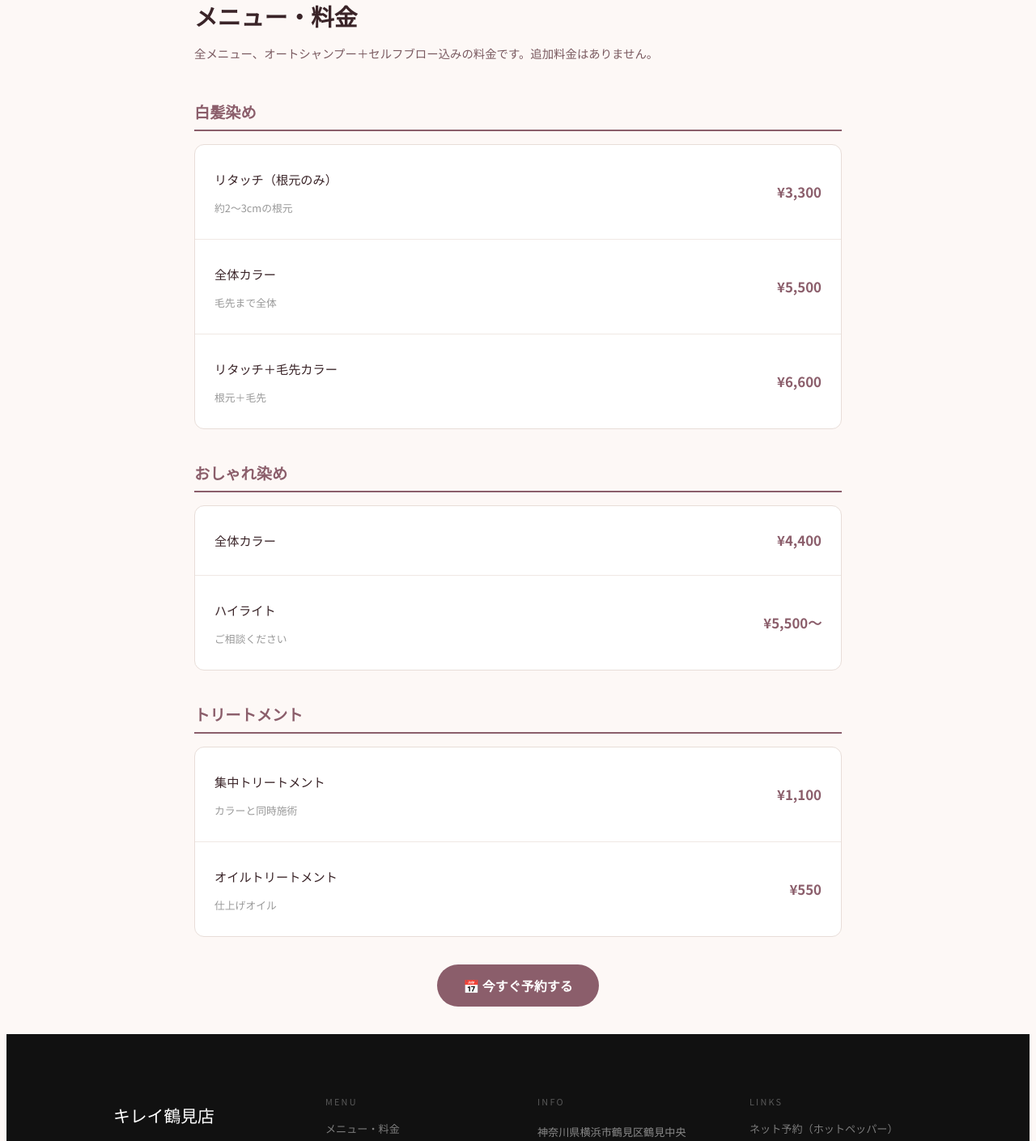
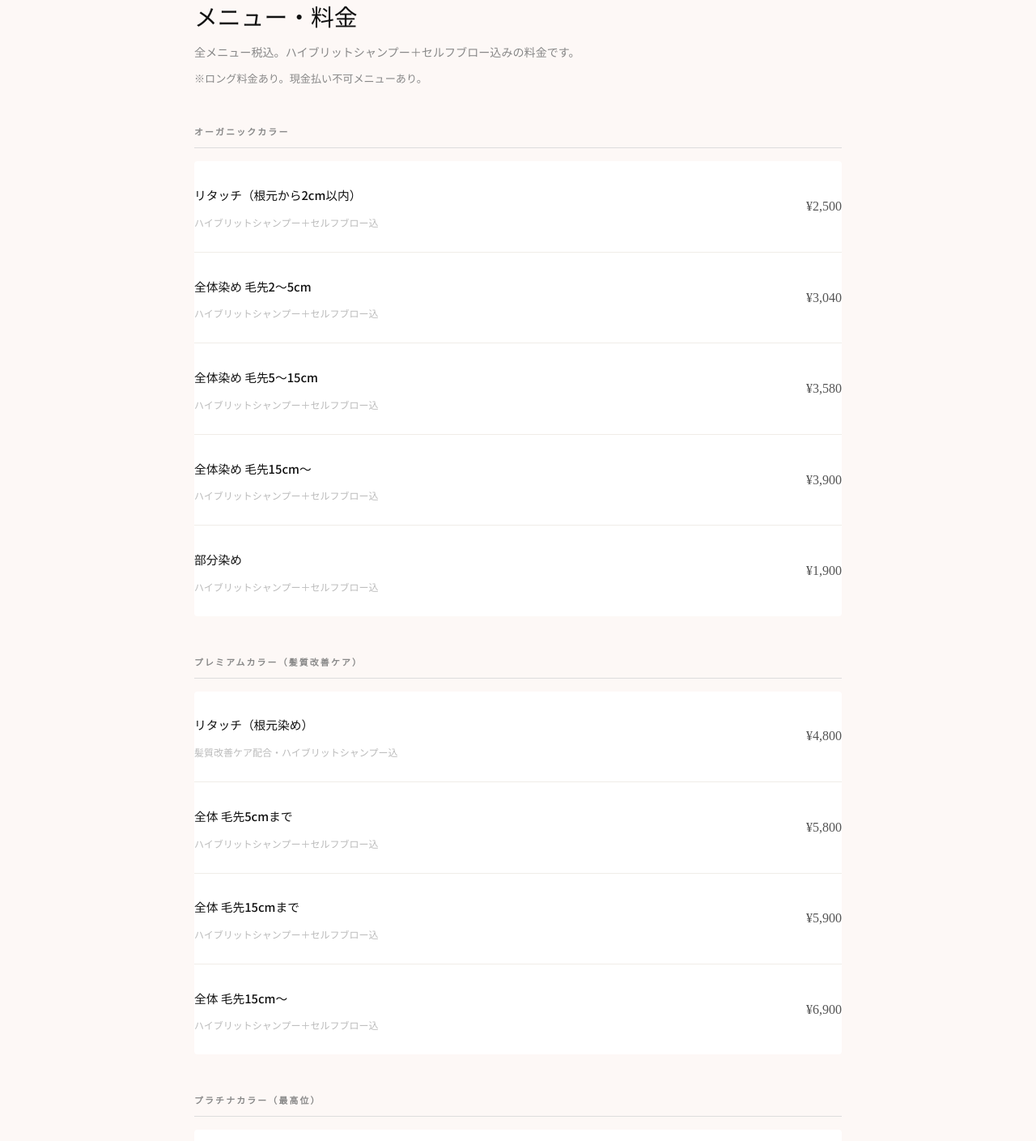
Before and after one commit to okuwabara07-gif/kirei-tsurumi, a Next.js app: page /menu in a window 1280 px wide. Shown: the part 120-1529 px from the top of the page at 81% size. Built offline with nearby package versions, Linux system fonts and the light colour scheme.

Commit message:
feat: correct menu prices, add privacy policy

```diff
--- a/app/menu/page.tsx
+++ b/app/menu/page.tsx
@@ -1,43 +1,66 @@
+import Link from "next/link";
 export default function MenuPage() {
   const menus = [
-    { category: "白髪染め", items: [
-      { name: "リタッチ（根元のみ）", price: "¥3,300", note: "約2〜3cmの根元" },
-      { name: "全体カラー", price: "¥5,500", note: "毛先まで全体" },
-      { name: "リタッチ＋毛先カラー", price: "¥6,600", note: "根元＋毛先" },
+    { category: "オーガニックカラー", items: [
+      { name: "リタッチ（根元から2cm以内）", price: "¥2,500", note: "ハイブリットシャンプー＋セルフブロー込" },
+      { name: "全体染め 毛先2〜5cm", price: "¥3,040", note: "ハイブリットシャンプー＋セルフブロー込" },
+      { name: "全体染め 毛先5〜15cm", price: "¥3,580", note: "ハイブリットシャンプー＋セルフブロー込" },
+      { name: "全体染め 毛先15cm〜", price: "¥3,900", note: "ハイブリットシャンプー＋セルフブロー込" },
+      { name: "部分染め", price: "¥1,900", note: "ハイブリットシャンプー＋セルフブロー込" },
     ]},
-    { category: "おしゃれ染め", items: [
-      { name: "全体カラー", price: "¥4,400", note: "" },
-      { name: "ハイライト", price: "¥5,500〜", note: "ご相談ください" },
+    { category: "プレミアムカラー（髪質改善ケア）", items: [
+      { name: "リタッチ（根元染め）", price: "¥4,800", note: "髪質改善ケア配合・ハイブリットシャンプー込" },
+      { name: "全体 毛先5cmまで", price: "¥5,800", note: "ハイブリットシャンプー＋セルフブロー込" },
+      { name: "全体 毛先15cmまで", price: "¥5,900", note: "ハイブリットシャンプー＋セルフブロー込" },
+      { name: "全体 毛先15cm〜", price: "¥6,900", note: "ハイブリットシャンプー＋セルフブロー込" },
+    ]},
+    { category: "プラチナカラー（最高位）", items: [
+      { name: "全体染め", price: "¥8,900", note: "毛髪強化＋酸性キューティクルケア配合" },
+      { name: "全体染め（期間限定）", price: "¥5,900", note: "現金払い不可" },
     ]},
     { category: "トリートメント", items: [
-      { name: "集中トリートメント", price: "¥1,100", note: "カラーと同時施術" },
-      { name: "オイルトリートメント", price: "¥550", note: "仕上げオイル" },
+      { name: "スタンダードトリートメント", price: "¥1,200", note: "白髪染め施術のお客様用" },
+      { name: "プロケアトリートメント", price: "¥1,700", note: "白髪染め施術のお客様用" },
+      { name: "クリニークストリートメント", price: "¥2,200〜", note: "髪質改善・期間限定" },
+    ]},
+    { category: "シャンプーのみ", items: [
+      { name: "シャンプー単品", price: "¥2,000", note: "ハイブリットシャンプー＋セルフブロー込" },
+      { name: "シャンプー＋スタンダードトリートメント", price: "¥3,200", note: "白髪染めなしのお客様用" },
+      { name: "シャンプー＋プロケアトリートメント", price: "¥3,700", note: "白髪染めなしのお客様用" },
+      { name: "シャンプー＋髪質改善トリートメント", price: "¥4,200", note: "白髪染めなしのお客様用" },
     ]},
   ];
   return (
     <div style={{ maxWidth:"800px", margin:"0 auto", padding:"3rem 1rem" }}>
-      <h1 style={{ fontFamily:"serif", fontSize:"1.8rem", color:"#3a2428", marginBottom:"0.5rem" }}>メニュー・料金</h1>
-      <p style={{ color:"#7a5a60", fontSize:"0.9rem", marginBottom:"3rem" }}>全メニュー、オートシャンプー＋セルフブロー込みの料金です。追加料金はありません。</p>
+      <h1 style={{ fontFamily:"serif", fontSize:"1.8rem", color:"#111", marginBottom:"0.5rem", fontWeight:400 }}>メニュー・料金</h1>
+      <p style={{ color:"#888", fontSize:"0.88rem", marginBottom:"0.75rem" }}>全メニュー税込。ハイブリットシャンプー＋セルフブロー込みの料金です。</p>
+      <p style={{ color:"#888", fontSize:"0.82rem", marginBottom:"3rem" }}>※ロング料金あり。現金払い不可メニューあり。</p>
       {menus.map(cat => (
-        <div key={cat.category} style={{ marginBottom:"2.5rem" }}>
-          <h2 style={{ fontFamily:"serif", fontSize:"1.2rem", color:"#8B5E6B", borderBottom:"2px solid #8B5E6B", paddingBottom:"0.5rem", marginBottom:"1rem" }}>{cat.category}</h2>
-          <div style={{ background:"#fff", borderRadius:"12px", overflow:"hidden", border:"1px solid #e8ddd8" }}>
+        <div key={cat.category} style={{ marginBottom:"3rem" }}>
+          <h2 style={{ fontSize:"0.68rem", letterSpacing:"0.2em", color:"#888", borderBottom:"1px solid #ddd", paddingBottom:"0.75rem", marginBottom:"1rem" }}>{cat.category}</h2>
+          <div style={{ background:"#fff", borderRadius:"4px", overflow:"hidden" }}>
             {cat.items.map((item, i) => (
-              <div key={item.name} style={{ display:"flex", justifyContent:"space-between", alignItems:"center", padding:"1rem 1.5rem", borderBottom:i<cat.items.length-1?"1px solid #f0e8e4":"none" }}>
+              <div key={item.name} style={{ display:"flex", justifyContent:"space-between", alignItems:"center", padding:"1rem 0", borderBottom:i<cat.items.length-1?"1px solid #f0ede8":"none" }}>
                 <div>
-                  <p style={{ fontSize:"0.95rem", color:"#3a2428", fontWeight:500 }}>{item.name}</p>
-                  {item.note && <p style={{ fontSize:"0.8rem", color:"#999" }}>{item.note}</p>}
+                  <p style={{ fontSize:"0.92rem", color:"#111", fontWeight:500 }}>{item.name}</p>
+                  <p style={{ fontSize:"0.75rem", color:"#bbb", marginTop:"3px" }}>{item.note}</p>
                 </div>
-                <span style={{ fontSize:"1.05rem", fontWeight:700, color:"#8B5E6B" }}>{item.price}</span>
+                <span style={{ fontSize:"1rem", color:"#555", fontFamily:"serif", whiteSpace:"nowrap", marginLeft:"1rem" }}>{item.price}</span>
               </div>
             ))}
           </div>
         </div>
       ))}
-      <div style={{ textAlign:"center", marginTop:"3rem" }}>
-        <a href="https://beauty.hotpepper.jp" target="_blank" rel="noopener"
-          style={{ background:"#8B5E6B", color:"#fff", padding:"14px 32px", borderRadius:"30px", fontSize:"1rem", fontWeight:700, textDecoration:"none" }}>
-          📅 今すぐ予約する
+      <div style={{ background:"#f7f5f2", borderRadius:"8px", padding:"1.5rem", marginTop:"1rem", marginBottom:"3rem" }}>
+        <p style={{ fontSize:"0.85rem", color:"#555", lineHeight:2 }}>
+          お支払い：カード（Visa / Master / JCB / AMEX他）・PayPay対応<br />
+          営業時間：10:00〜18:00（最終受付17:00）／ 定休日：不定休
+        </p>
+      </div>
+      <div style={{ textAlign:"center" }}>
+        <a href="https://beauty.hotpepper.jp/slnH000501100/" target="_blank" rel="noopener"
+          style={{ background:"#111", color:"#fff", padding:"16px 56px", fontSize:"0.82rem", letterSpacing:"0.2em", textDecoration:"none" }}>
+          予　約
         </a>
       </div>
     </div>
--- a/app/page.tsx
+++ b/app/page.tsx
@@ -6,10 +6,10 @@ const features = [
   { num: "04", title: "PayPay対応", desc: "券売機・PayPay対応。追加料金なしの明朗会計。" },
 ];
 const menu = [
-  { name: "白髪染め リタッチ", price: "¥3,300〜", note: "根元のみ" },
-  { name: "白髪染め 全体", price: "¥5,500〜", note: "毛先まで" },
-  { name: "おしゃれ染め", price: "¥4,400〜", note: "全体カラー" },
-  { name: "トリートメント", price: "¥1,100〜", note: "カラーと同時" },
+  { name: "オーガニックカラー リタッチ", price: "¥2,500", note: "根元から2cm以内" },
+  { name: "オーガニックカラー 全体", price: "¥3,040〜", note: "毛先の長さにより変動" },
+  { name: "プレミアムカラー リタッチ", price: "¥4,800", note: "髪質改善ケア配合" },
+  { name: "トリートメント", price: "¥1,200〜", note: "カラーと同時施術" },
 ];
 export default function Home() {
   return (
--- /dev/null
+++ b/app/privacy/page.tsx
@@ -0,0 +1,22 @@
+export default function PrivacyPage() {
+  return (
+    <div style={{ maxWidth:"720px", margin:"0 auto", padding:"3rem 1rem" }}>
+      <h1 style={{ fontFamily:"serif", fontSize:"1.8rem", color:"#111", marginBottom:"0.5rem", fontWeight:400 }}>プライバシーポリシー</h1>
+      <p style={{ color:"#888", fontSize:"0.85rem", marginBottom:"3rem" }}>最終更新日：2025年4月10日</p>
+      {[
+        { title:"1. 個人情報の収集について", body:"当サイトでは、お問い合わせフォームをご利用の際に、お名前・メールアドレス等の個人情報をご提供いただく場合があります。収集した情報は、お問い合わせへの回答目的以外には使用しません。" },
+        { title:"2. 広告について", body:"当サイトはGoogle AdSenseを利用しており、Googleがユーザーの興味に応じた広告を表示するためにCookieを使用することがあります。Googleの広告CookieはGoogleのプライバシーポリシーに基づいて管理されます。" },
+        { title:"3. アクセス解析ツールについて", body:"当サイトはGoogle Analyticsを利用しています。Google Analyticsはトラフィックデータの収集のためにCookieを使用しています。このデータは匿名で収集されており、個人を特定するものではありません。" },
+        { title:"4. Cookieについて", body:"当サイトでは、広告配信やアクセス解析のためにCookieを使用しています。ブラウザの設定によりCookieを無効にすることも可能ですが、一部のサービスが正常に機能しない場合があります。" },
+        { title:"5. 免責事項", body:"当サイトのコンテンツについては正確性の維持に努めていますが、その完全性・正確性を保証するものではありません。当サイトのご利用によって生じたいかなる損害についても責任を負いません。" },
+        { title:"6. プライバシーポリシーの変更", body:"本ポリシーの内容は予告なく変更することがあります。変更後のプライバシーポリシーは当ページに掲載した時点から効力を生じるものとします。" },
+        { title:"7. お問い合わせ", body:"本ポリシーに関するお問い合わせは、お問い合わせフォームよりご連絡ください。" },
+      ].map(s => (
+        <div key={s.title} style={{ marginBottom:"2rem" }}>
+          <h2 style={{ fontSize:"0.95rem", color:"#111", fontWeight:700, marginBottom:"0.75rem" }}>{s.title}</h2>
+          <p style={{ fontSize:"0.88rem", color:"#555", lineHeight:2 }}>{s.body}</p>
+        </div>
+      ))}
+    </div>
+  );
+}
```
